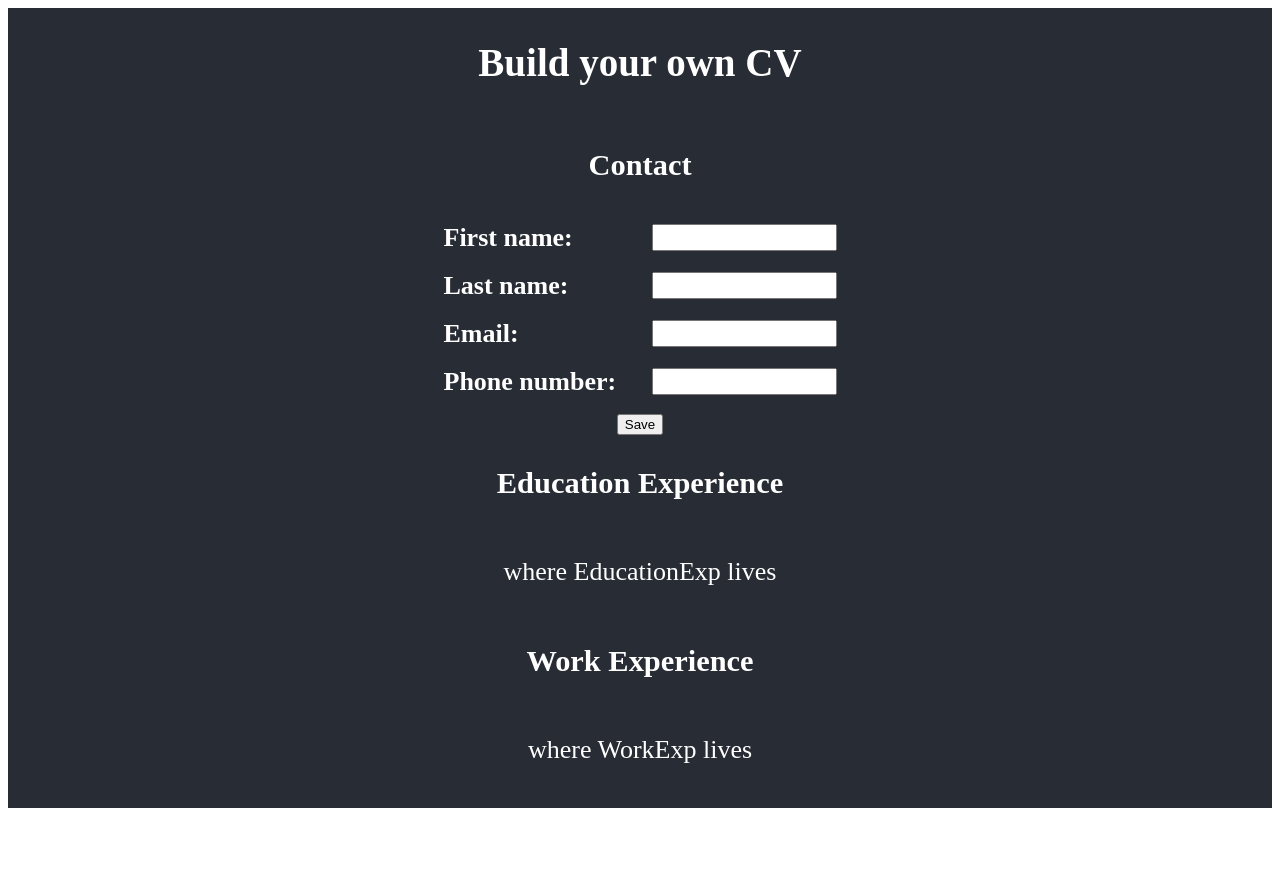
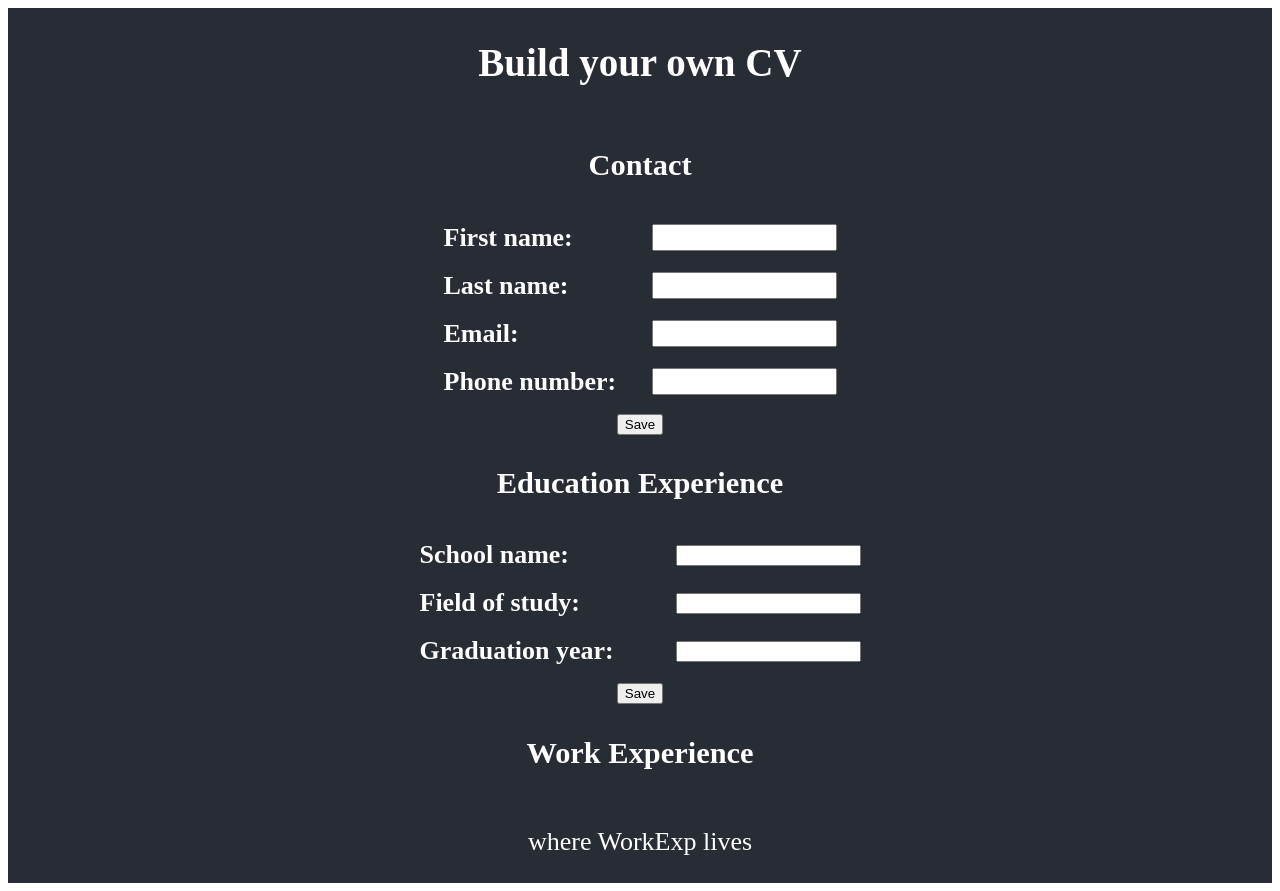
Before and after one commit to fjuren/cv-builder, a React (Create React App) app: page / in a window 1280 px wide. Before the commit the page ends 816 px from the top, so only its background shows below. Built offline with nearby package versions, Linux system fonts and the light colour scheme.

Commit message:
Work in progress, messy commit

```diff
--- a/src/components/EducationExp.jsx
+++ b/src/components/EducationExp.jsx
@@ -1,12 +1,81 @@
 import React from "react";
 
 class EducationExp extends React.Component {
+    constructor(){
+        super();
+        this.state = {
+            school: "",
+            lname: "",
+            email: "",
+            phone: "",
+        }
+    }
 
 
-    render() {
+    handleChange = (event) => {
+        this.setState({
+            [event.target.id]: event.target.value
+        }
+        )
+    }
+
+    handleSubmit = (event) => {
+        event.preventDefault();
+        this.setState({
+            school: this.state.school,
+            lname: this.state.lname,
+            email: this.state.email,
+            phone: this.state.phone,
+        })
+        event.target.style.display = "none";
+        this.showContent(document.getElementsByClassName("educationContent"))
+    }
+
+    edit = (event) => {
+        event.preventDefault();
+        event.target.style.display = "none";
+        this.showContent(document.getElementsByClassName("educationForm"))
+    }
+
+    showContent = (i) => {
+        i[0].style.display = "inline"
+    }
+
+    render()
+    {
         return(
             <div>
-                <p>where EducationExp lives</p>
+                <form className="educationForm" onSubmit={e => this.handleSubmit(e)}>
+                    <div>
+                        <label htmlFor="firstname">School name: </label>
+                        <input type="text" name="firstname" id="school" onChange={e => this.handleChange(e)}></input>
+                    </div>
+                    <div>
+                        <label htmlFor="lastname">Field of study: </label>
+                        <input type="text" name="lastname" id="lname" onChange={e => this.handleChange(e)}></input>
+                    </div>
+                    <div>
+                        <label htmlFor="phone">Graduation year: </label>
+                        <input type="tel" name="phone" id="phone" onChange={e => this.handleChange(e)}></input>
+                    </div>
+
+                    <input type="submit" value="Save"></input>
+                </form>
+                <form className="educationContent" style={{display: "none"}} onSubmit={e => this.edit(e)}>
+                    <div>
+                        <label>School name: </label>
+                        <span>{this.state.school}</span>
+                    </div>
+                    <div>
+                        <label>Field of study: </label>
+                        <span>{this.state.lname}</span>
+                    </div>
+                    <div>
+                        <label>Graduation year: </label>
+                        <span>{this.state.phone}</span>
+                    </div>
+                    <input type="submit" value="Edit"></input>
+                </form>
             </div>
         )
     }
--- a/src/components/UserContact.jsx
+++ b/src/components/UserContact.jsx
@@ -28,13 +28,13 @@ class UserContact extends React.Component {
             phone: this.state.phone,
         })
         event.target.style.display = "none";
-        this.showContent(document.getElementsByClassName("content"))
+        this.showContent(document.getElementsByClassName("contactContent"))
     }
 
     edit = (event) => {
         event.preventDefault();
         event.target.style.display = "none";
-        this.showContent(document.getElementsByClassName("form"))
+        this.showContent(document.getElementsByClassName("contactForm"))
     }
 
     showContent = (i) => {
@@ -45,7 +45,7 @@ class UserContact extends React.Component {
     {
         return(
             <div>
-                <form className="form" onSubmit={e => this.handleSubmit(e)}>
+                <form className="contactForm" onSubmit={e => this.handleSubmit(e)}>
                     <div>
                         <label htmlFor="firstname">First name: </label>
                         <input type="text" name="firstname" id="fname" onChange={e => this.handleChange(e)}></input>
@@ -65,7 +65,7 @@ class UserContact extends React.Component {
 
                     <input type="submit" value="Save"></input>
                 </form>
-                <form className="content" style={{display: "none"}} onSubmit={e => this.edit(e)}>
+                <form className="contactContent" style={{display: "none"}} onSubmit={e => this.edit(e)}>
                     <div>
                         <label>First name: </label>
                         <span>{this.state.fname}</span>
--- a/src/styles/App.css
+++ b/src/styles/App.css
@@ -1,16 +1,5 @@
 .App {
   text-align: center;
-}
-
-.App-logo {
-  height: 40vmin;
-  pointer-events: none;
-}
-
-@media (prefers-reduced-motion: no-preference) {
-  .App-logo {
-    animation: App-logo-spin infinite 20s linear;
-  }
 }
 
 .body {
@@ -23,7 +12,7 @@
   color: white;
 }
 
-.form > div {
+.contactForm > div {
   display: grid;
   grid-template-columns: 13rem auto;
   text-align: left;
@@ -31,15 +20,15 @@
   align-items: center;
 }
 
-.form > div> label {
+.contactForm > div> label {
   font-weight: bold;
 }
 
-.form > div > input {
+.contactForm > div > input {
   height: 1.3rem
 }
 
-.content> div {
+.contactContent> div {
   display: grid;
   grid-template-columns: 13rem auto;
   text-align: left;
@@ -47,19 +36,34 @@
   align-items: center;
 }
 
-.content > div > label{
+.contactContent > div > label{
   font-weight: bold;
 }
 
-.App-link {
-  color: #61dafb;
+.educationForm > div {
+  display: grid;
+  grid-template-columns: 16rem auto;
+  text-align: left;
+  height: 3rem;
+  align-items: center;
 }
 
-@keyframes App-logo-spin {
-  from {
-    transform: rotate(0deg);
-  }
-  to {
-    transform: rotate(360deg);
-  }
+.educationForm > div> label {
+  font-weight: bold;
 }
+
+.educationtForm > div > input {
+  height: 1.3rem
+}
+
+.educationContent> div {
+  display: grid;
+  grid-template-columns: 16rem auto;
+  text-align: left;
+  height: 3rem;
+  align-items: center;
+}
+
+.educationContent > div > label{
+  font-weight: bold;
+}
```
Also changed, not shown: 1 other file (tests, documents, lock files or other folders).
